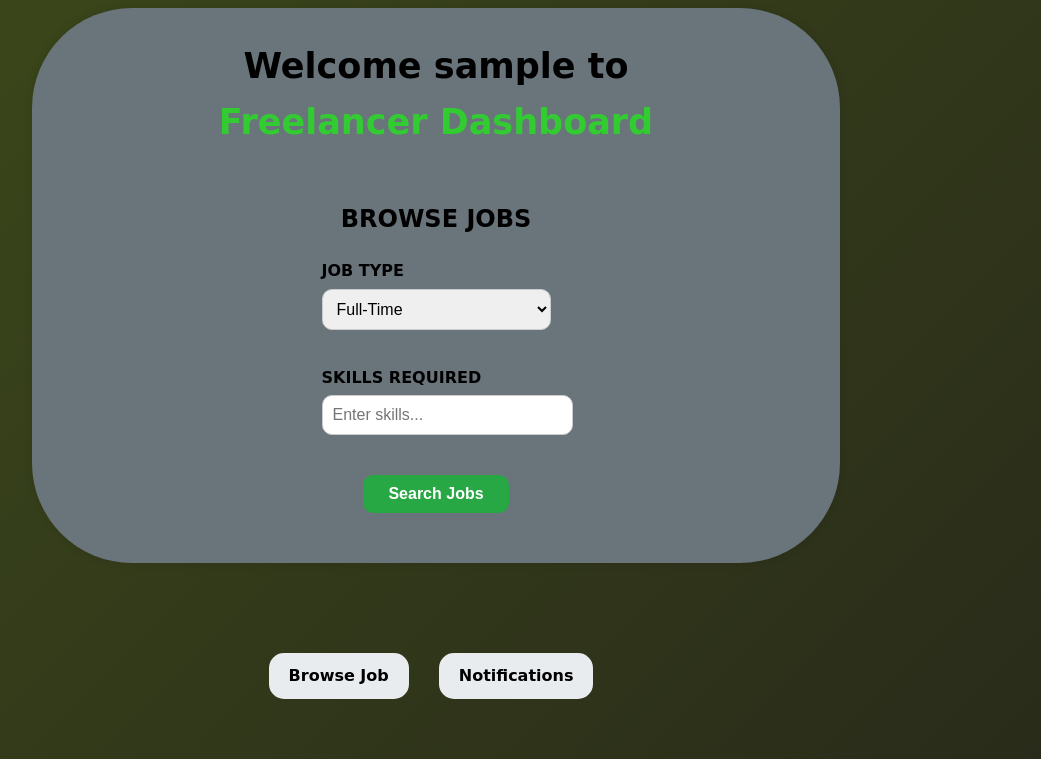
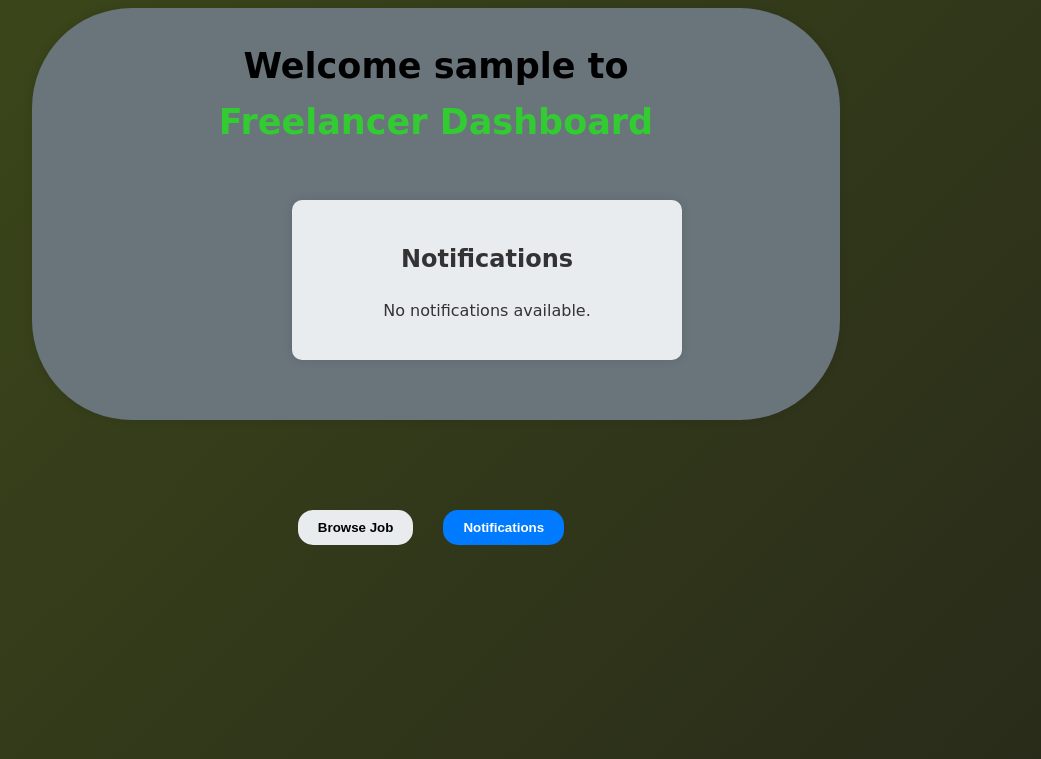
Before and after one commit to Kamosoharden/freelance_marketplace, a PHP site: page /pages/freelancerdashboard.php in a window 1280 px wide, after a click on "Notifications". Shown: the part 269-1028 px from the top of the page, without its empty margins (204-1245 px from the left). Run offline with PHP 8.4, Linux system fonts and the light colour scheme; the visitor is signed in with stand-in values (Sample User, id 1); tables that the repository leaves empty or names only in its code hold one stand-in row (values such as "Sample post").

Commit message:
notificatins freelancer

```diff
--- a/pages/freelancerdashboard.php
+++ b/pages/freelancerdashboard.php
@@ -276,7 +276,7 @@ if ($_SERVER['REQUEST_METHOD'] == 'GET' && isset($_GET['job-type']) && isset($_G
 
         .notification-actions {
             display: flex;
-            justify-content: flex-end;
+            justify-content: center;
             gap: 10px;
             margin-top: 10px;
         }
@@ -436,6 +436,13 @@ if ($_SERVER['REQUEST_METHOD'] == 'GET' && isset($_GET['job-type']) && isset($_G
             background-color: #cccccc;
             cursor: not-allowed;
         }
+        .form-container, .notification-container {
+            display: none;
+        }
+        .nav button.active {
+            background-color: #007bff;
+            color: #ffffff;
+        }
     </style>
 </head>
 <body>
@@ -459,7 +466,7 @@ if ($_SERVER['REQUEST_METHOD'] == 'GET' && isset($_GET['job-type']) && isset($_G
 
     <div class="content">
         <!-- Job Search Section -->
-        <div id="browse-job" class="form-container active">
+        <div id="browse-job" class="form-container">
             <h2>Browse Jobs</h2>
             <div class="dropdown">
                 <div class="form-group">
@@ -486,7 +493,7 @@ if ($_SERVER['REQUEST_METHOD'] == 'GET' && isset($_GET['job-type']) && isset($_G
             <h2>Notifications</h2>
             <?php
             // Fetch job notifications
-            $notifications = mysqli_query($conn, "SELECT * FROM job_offers WHERE freelancer_email='$email'");
+            $notifications = mysqli_query($conn, "SELECT * FROM job_offers WHERE freelancer_email='$email' AND status = 'Pending'");
             if (mysqli_num_rows($notifications) > 0) {
                 while ($notification = mysqli_fetch_assoc($notifications)) {
                     echo "<div class='notification-item'>";
@@ -494,7 +501,7 @@ if ($_SERVER['REQUEST_METHOD'] == 'GET' && isset($_GET['job-type']) && isset($_G
                     echo "<p><strong>Description:</strong> " . htmlspecialchars($notification['job_description']) . "</p>";
                     echo "<div class='notification-actions'>";
                     echo "<form method='post'><input type='hidden' name='job_id' value='" . $notification['job_id'] . "'>";
-                    echo "<button type='submit' name='action' value='accept' class='accept'>Accept</button>";
+                    echo "<button type='submit' name='action' value='accept' class='accept'>Accept</button> &nbsp";
                     echo "<button type='submit' name='action' value='reject' class='reject'>Reject</button>";
                     echo "</form>";
                     echo "</div></div>";
@@ -508,8 +515,8 @@ if ($_SERVER['REQUEST_METHOD'] == 'GET' && isset($_GET['job-type']) && isset($_G
 </div>
 
 <div class="nav">
-    <a href="#" onclick="showForm('browse-job')">Browse Job</a>
-    <a href="#" onclick="showForm('notifications')">Notifications</a>
+    <button onclick="showSection('browse-job')">Browse Job</button>
+    <button onclick="showSection('notifications')">Notifications</button>
 </div>
 
 <div id="jobRulesModal" class="modal">
@@ -579,6 +586,24 @@ if ($_SERVER['REQUEST_METHOD'] == 'GET' && isset($_GET['job-type']) && isset($_G
         document.body.appendChild(form);
         form.submit();
     }
+    function showSection(sectionId) {
+        // Hide all sections
+        document.getElementById('browse-job').style.display = 'none';
+        document.getElementById('notifications').style.display = 'none';
+
+        document.getElementById(sectionId).style.display = 'block';
+
+        // Update active state for buttons
+        document.querySelectorAll('.nav button').forEach(button => {
+            button.classList.remove('active');
+        });
+        event.target.classList.add('active');
+    }
+
+    // Show Browse Job section by default
+    document.addEventListener('DOMContentLoaded', function() {
+        showSection('browse-job');
+    });
 </script>
 
 </body>
```
